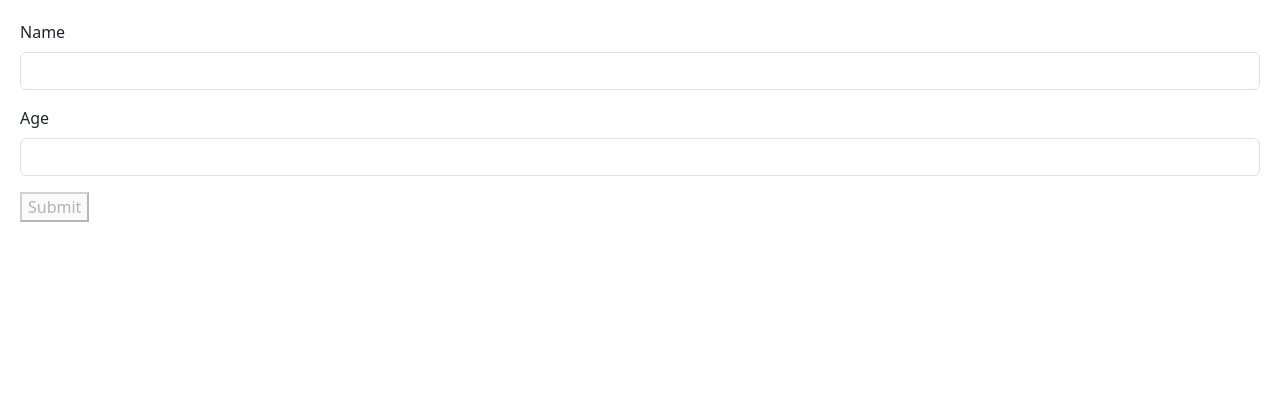
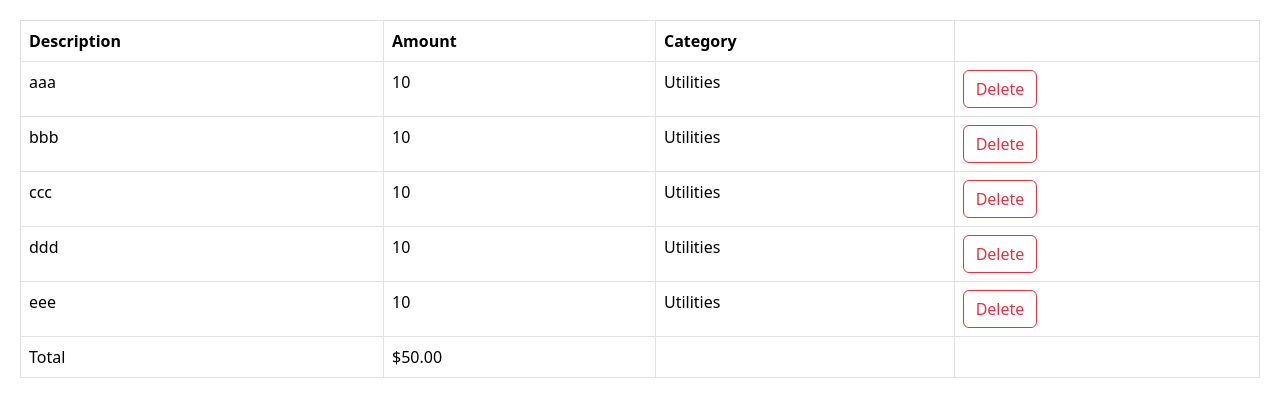
Before and after one commit to Jdubstep1357/React, a React (Vite) app: page / in a window 1280 px wide. Shown: the top 416 px of the page. Built offline with nearby package versions, Linux system fonts and the light colour scheme.

Commit message:
11_Building_Forms_Building_ExpenseList

```diff
--- a/src/App.tsx
+++ b/src/App.tsx
@@ -58,13 +58,26 @@
 */
 
 import Form from "./components/Form";
+import ExpenseList from "./expense-tracker/components/ExpenseList";
+import { useState } from "react";
 
 // Lorem100 generates 100 words of lorem ipsum
 
 function App() {
+  const [expenses, setExpenses] = useState([
+    { id: 1, description: "aaa", amount: 10, category: "Utilities" },
+    { id: 2, description: "bbb", amount: 10, category: "Utilities" },
+    { id: 3, description: "ccc", amount: 10, category: "Utilities" },
+    { id: 4, description: "ddd", amount: 10, category: "Utilities" },
+    { id: 5, description: "eee", amount: 10, category: "Utilities" },
+  ]);
+
   return (
     <div>
-      <Form />
+      <ExpenseList
+        expenses={expenses}
+        onDelete={(id) => setExpenses(expenses.filter((e) => e.id !== id))}
+      />
     </div>
   );
 }
--- /dev/null
+++ b/src/expense-tracker/components/ExpenseList.tsx
@@ -0,0 +1,65 @@
+import React from "react";
+
+interface Expense {
+  id: number;
+  description: string;
+  amount: number;
+  category: string;
+}
+
+interface Props {
+  expenses: Expense[];
+  onDelete: (id: number) => void;
+}
+
+const ExpenseList = ({ expenses, onDelete }: Props) => {
+  if (expenses.length === 0) return null;
+
+  return (
+    <div>
+      <table className="table table-bordered">
+        <thead>
+          <tr>
+            <th>Description</th>
+            <th>Amount</th>
+            <th>Category</th>
+            <th></th>
+          </tr>
+        </thead>
+        <tbody>
+          {expenses.map((expense) => (
+            <tr key={expense.id}>
+              <td>{expense.description}</td>
+              <td>{expense.amount}</td>
+              <td>{expense.category}</td>
+              <td>
+                <button
+                  className="btn btn-outline-danger"
+                  onClick={() => onDelete(expense.id)}
+                >
+                  Delete
+                </button>
+              </td>
+            </tr>
+          ))}
+        </tbody>
+        <tfoot>
+          <tr>
+            <td>Total</td>
+            {/* acc is the total amount */}
+            <td>
+              $
+              {expenses
+                .reduce((acc, expense) => expense.amount + acc, 0)
+                .toFixed(2)}
+            </td>
+            <td></td>
+            <td></td>
+          </tr>
+        </tfoot>
+      </table>
+    </div>
+  );
+};
+
+export default ExpenseList;
```
